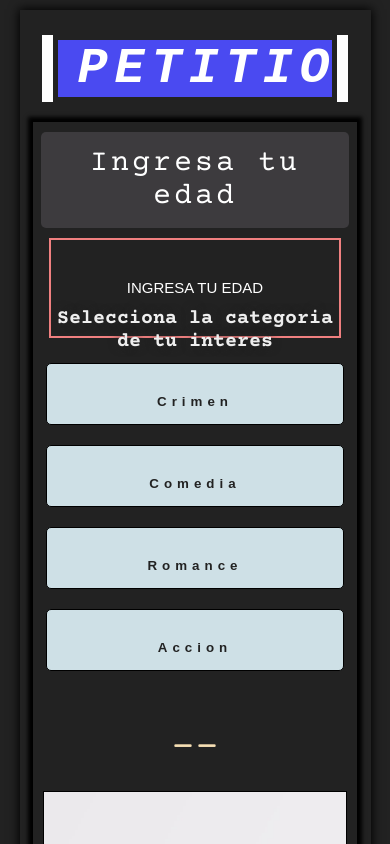
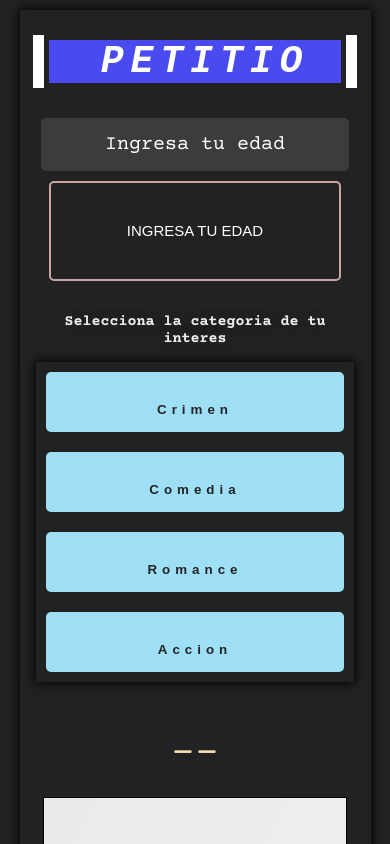
Before and after one commit to LuisD3vv/Petitio, a plain HTML site: page index.html in a window 390 px wide. Shown: the top 844 px of the page. Drawn offline with nearby package versions, Linux system fonts and the light colour scheme.

Commit message:
mejora de version mobil v2

```diff
--- a/style.css
+++ b/style.css
@@ -217,14 +217,13 @@ img {
   height: auto;
   border: 3px dotted black;
 }
-@media (max-width: 50rem) {
+@media (min-width: 300px) and (max-width:40rem){
   .cont_login {
-    width: 90%;
-    grid-template-columns: 1fr;
+    width: 95%;
     padding: 5px;
   }
   .title {
-    font-size: 25px;
+    font-size: 19px;
   }
   h1 {
     text-align: center;
@@ -234,7 +233,6 @@ img {
     flex-grow: 1;
   }
   .Seccion_categoria {
-    box-shadow: 0px 0px 4px 5px rgb(0, 0, 0);
     width: 95%;
   }
   a {
@@ -247,38 +245,44 @@ img {
   }
   label {
     margin-top: 1rem;
-    font-size: 30px;
+    font-size: 20px;
+    letter-spacing: unset;
   }
   input {
-    border: 2px solid lightcoral;
+    border: 2px solid rgb(200, 166, 166);
     margin-top: 1rem;
     width: 95%;
     min-height: 10rem;
+        border-radius: 5px;
+
   }
   input::placeholder {
     font-size: 15px;
     text-transform: uppercase;
+
   }
   .request {
-    margin-bottom: 8rem;
+    margin-bottom: 10rem;
     height: 10rem;
     width: 95%;
   }
   .seleccion {
     flex-direction: column;
     padding: 5px;
-    width: 95%;
     gap: 2rem;
     margin: auto;
     margin-bottom: 5rem;
     background: unset;
     border: unset;
-    max-height: fit-content;
+      box-shadow: 0px 0px 10px 1px rgb(0, 0, 0);
+    padding: 10px;
   }
+
   button {
-    background-color: rgb(206, 224, 230);
+    background-color: rgb(158, 223, 245);
     width: 100%;
     padding: 30px;
+    border: none;
   }
   button:hover {
     transform: scale(1.05);
@@ -286,11 +290,13 @@ img {
   .categoria_title {
     padding: 5px;
     letter-spacing: unset;
-    font-size: 20px;
+    font-size: 15px;
     width: 95%;
+    margin-bottom: 10px;
   }
   .contenedor_general {
     width: 95%;
+    box-shadow: none;
   }
 }
 .contenedor_general {
```
